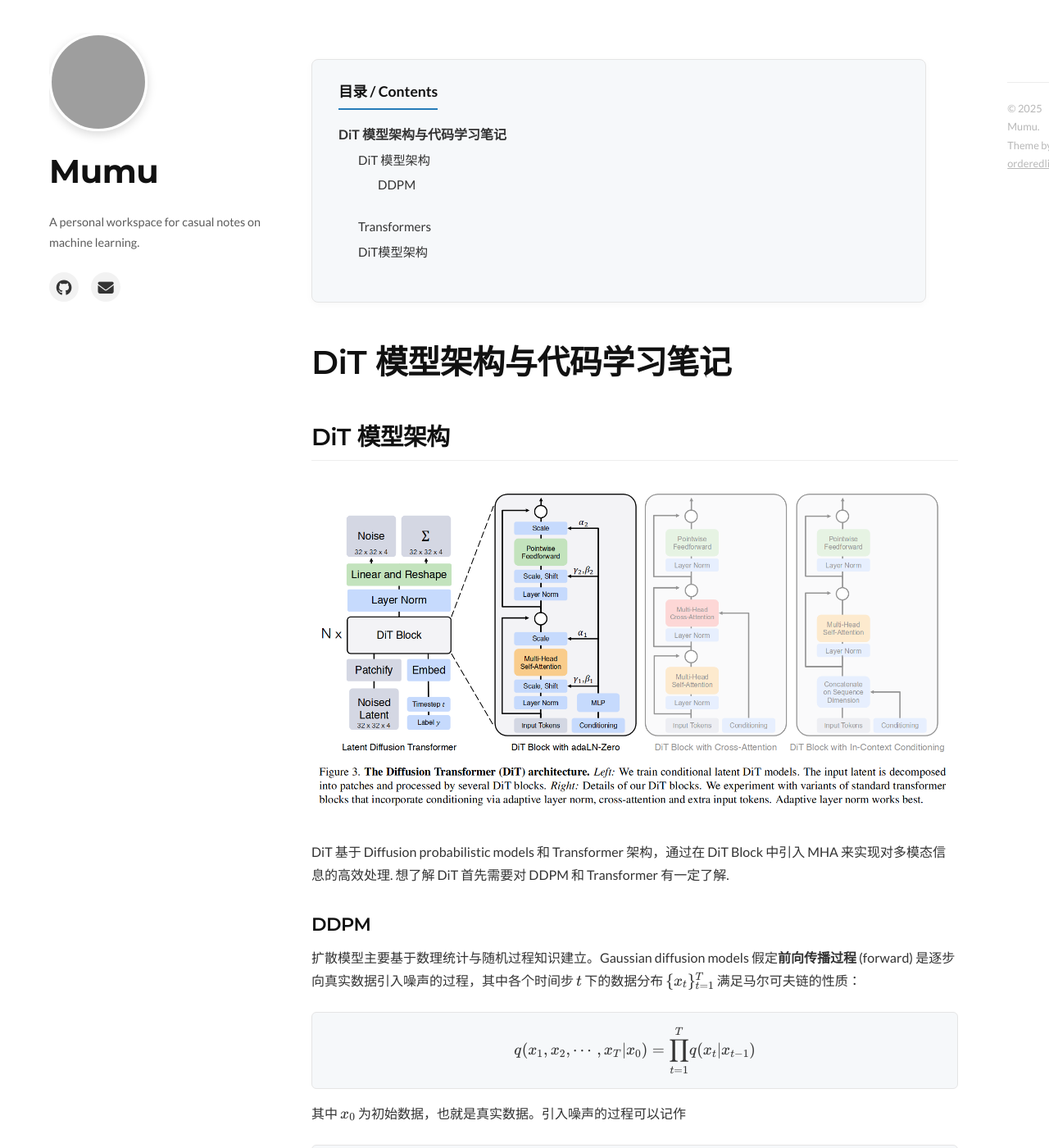
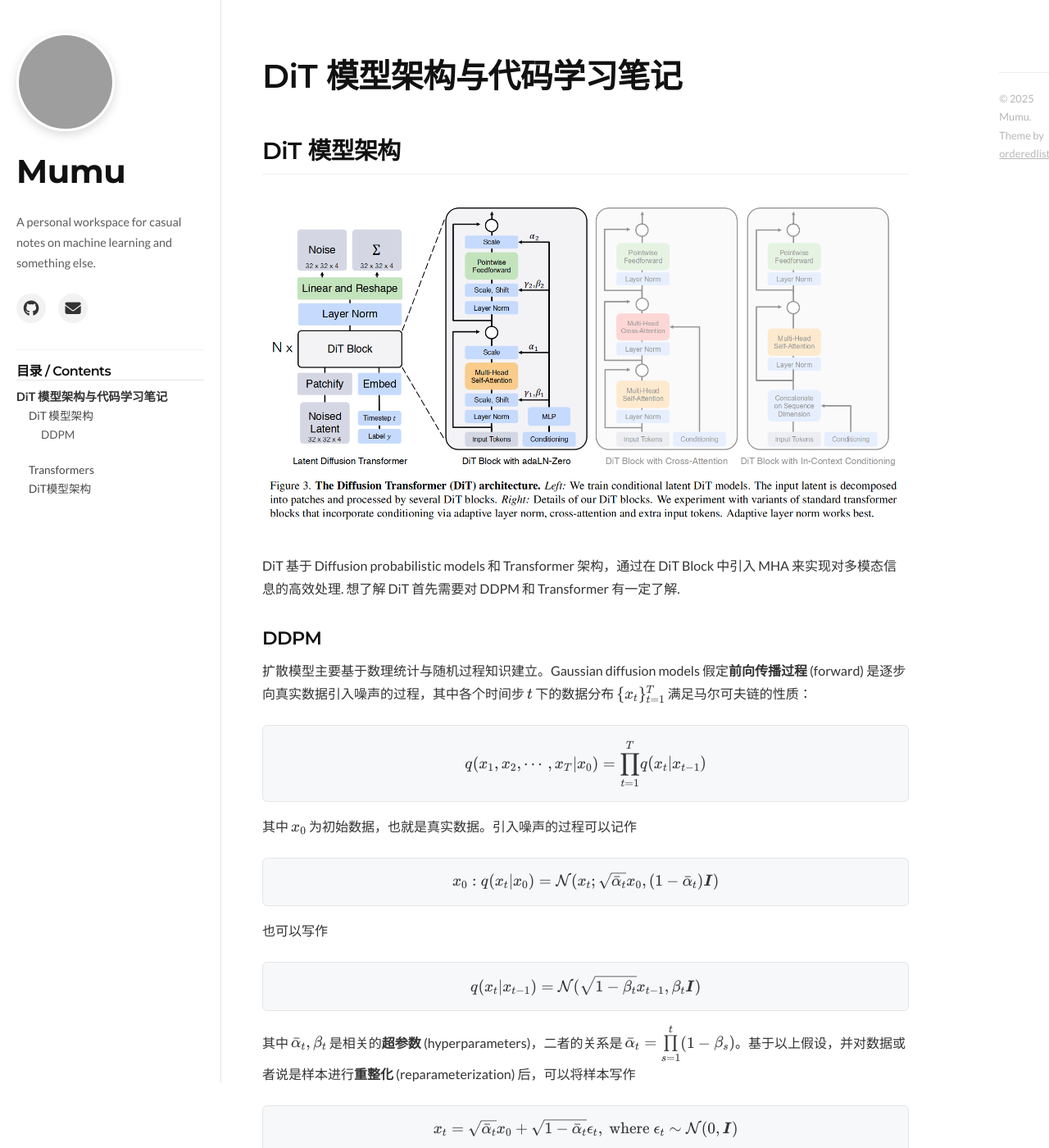
Before and after one commit to illusionsin30/illusionsin30.github.io, a Jekyll site: the page built from docs/DiT.md, in a window 1280 px wide and 1400 px high. Shown: the whole window at 82% size. Built offline with Jekyll 4.4.1, drawn with Linux system fonts in a browser that asks for light colours; grey boxes are pictures that could not be loaded.

```diff
--- a/_config.yml
+++ b/_config.yml
@@ -1,7 +1,7 @@
 # 网站基础信息
 title: Mumu
 repository: illusionsin30/illusionsin30.github.io
-description: A personal workspace for casual notes on machine learning.
+description: A personal workspace for casual notes on machine learning and something else.
 url: "https://illusionsin30.github.io" # 建议填上，利于 SEO
 
 # --------------------------
--- a/_layouts/default.html
+++ b/_layouts/default.html
@@ -23,11 +23,10 @@
     <link rel="stylesheet" href="{{ "/assets/css/style.css?v=" | append: site.github.build_revision | relative_url }}">
 
     <!-- ======================================================= -->
-    <!-- KaTeX 配置 (修正版) -->
+    <!-- KaTeX 配置 -->
     <!-- ======================================================= -->
     <link rel="stylesheet" href="https://cdn.jsdelivr.net/npm/katex@0.16.9/dist/katex.min.css">
     <script defer src="https://cdn.jsdelivr.net/npm/katex@0.16.9/dist/katex.min.js"></script>
-    <!-- 引入 auto-render 插件，这才是渲染页面的关键 -->
     <script defer src="https://cdn.jsdelivr.net/npm/katex@0.16.9/dist/contrib/auto-render.min.js" onload="renderMathInElement(document.body, {
           delimiters: [
               {left: '$$', right: '$$', display: true},
@@ -38,9 +37,9 @@
           throwOnError : false
       });">
     </script>
-    <!-- ======================================================= -->
 
     {% include head-custom.html %}
+
   </head>
 
   <body>
@@ -80,6 +79,10 @@
             </div>
           {% endif %}
         </nav>
+
+        <!-- 侧边栏目录容器 -->
+        <div id="sidebar-toc" class="sidebar-toc"></div>
+
       </header>
 
       <main id="main-content">
@@ -96,9 +99,29 @@
 
     <script src="{{ "/assets/js/scale.fix.js" | relative_url }}"></script>
 
-    <style>
-      .skip-to-content { position: absolute; width: 1px; height: 1px; padding: 0; margin: -1px; overflow: hidden; clip: rect(0, 0, 0, 0); border: 0; }
-      .skip-to-content:focus { position: static; width: auto; height: auto; overflow: visible; background: #fff; color: #333; padding: 10px; z-index: 9999; }
-    </style>
+    <!-- 【新增】目录搬运脚本 -->
+    <script>
+      document.addEventListener("DOMContentLoaded", function() {
+        // 1. 找到 Jekyll 在正文中生成的目录
+        var originalToc = document.getElementById("markdown-toc");
+        // 2. 找到侧边栏容器
+        var sidebarContainer = document.getElementById("sidebar-toc");
+
+        // 3. 如果两者都存在，则移动
+        if (originalToc && sidebarContainer) {
+          // 创建一个标题
+          var tocTitle = document.createElement("h3");
+          tocTitle.innerText = "目录 / Contents";
+          tocTitle.style.fontSize = "1rem";
+          tocTitle.style.marginTop = "0";
+          tocTitle.style.marginBottom = "10px";
+          tocTitle.style.borderBottom = "1px solid rgba(0,0,0,0.1)";
+
+          // 将正文目录移动到侧边栏
+          sidebarContainer.appendChild(tocTitle);
+          sidebarContainer.appendChild(originalToc);
+        }
+      });
+    </script>
   </body>
 </html>
--- a/assets/css/style.scss
+++ b/assets/css/style.scss
@@ -4,101 +4,140 @@
 /* 1. 导入 Jekyll 默认主题 */
 @import "jekyll-theme-minimal";
 
-/* 2. KaTeX 数学公式优化 */
+/* =========================================
+   2. 布局调整 (实现侧边栏固定)
+   ========================================= */
 
-/* 全局 KaTeX 设定 */
+/* 仅在电脑端 (宽度 > 768px) 启用 */
+@media (min-width: 768px) {
+
+  /* 1. 侧边栏固定样式 */
+  header {
+    position: fixed;     /* 固定定位 */
+    top: 0;
+    left: 0;
+    bottom: 0;
+    width: 270px;        /* 宽度 */
+    overflow-y: auto;    /* 允许滚动 */
+    padding: 40px 20px;  /* 增加内部间距 */
+    z-index: 100;
+    background-color: var(--bg-color, #fff); /* 确保背景不透明，防止文字重叠透视 */
+    border-right: 1px solid var(--border-color, #eee); /* 增加一条右侧分割线，视觉更清晰 */
+
+    /* 美化滚动条 */
+    &::-webkit-scrollbar {
+      width: 4px;
+    }
+    &::-webkit-scrollbar-thumb {
+      background: rgba(0,0,0,0.1);
+      border-radius: 4px;
+    }
+  }
+
+  /* 2. 重置 Wrapper 容器
+     Minimal 主题默认会把 wrapper 居中且定宽，
+     我们需要把它改成全宽，以便我们自己控制布局 */
+  .wrapper {
+    width: 100% !important;
+    max-width: 100% !important;
+    margin: 0 !important;
+    padding: 0 !important;
+  }
+
+  /* 3. 正文区域修正 (关键步骤)
+     给正文添加左边距，数值 = 侧边栏宽度(270px) + 间隙(约50px) */
+  #main-content {
+    margin-left: 320px !important; /* 270 + 50 */
+    max-width: 1200px; /* 限制正文最大宽度，提升阅读体验 */
+    padding: 40px 40px 60px 0; /* 上右下左留白 */
+    width: auto !important;
+    display: block;
+  }
+
+  /* 防止页脚重叠 */
+  footer {
+    margin-left: 10px !important;
+    padding-right: 40px;
+    text-align: left;
+  }
+}
+
+/* =========================================
+   3. KaTeX 数学公式优化
+   ========================================= */
+
 .katex {
-  font-size: 1.05em; /* 数学符号通常比正文小，稍微放大一点点更清晰 */
+  font-size: 1.05em;
   line-height: 1.2;
 }
 
-/* --- 行内公式 (Inline Math, e.g. $E=mc^2$) --- */
-/* 保持背景透明，不打断阅读流 */
-p .katex,
-li .katex {
+p .katex, li .katex {
   background-color: transparent;
   padding: 0;
   border-radius: 0;
-  color: inherit; /* 跟随文字颜色 */
+  color: inherit;
 }
 
-/* --- 块级公式 (Display Math, e.g. $$...$$) --- */
-/* 独立成块，增加背景色和滚动条 */
 .katex-display {
   display: block;
   margin: 1.5em 0;
   padding: 1rem;
-  overflow-x: auto;     /* 允许横向滚动 */
+  overflow-x: auto;
   overflow-y: hidden;
   text-align: center;
   border-radius: 6px;
-
-  /* 适配我们之前定义的 CSS 变量，如果没有定义则使用默认值 */
   background-color: var(--code-bg, #f6f8fa);
   border: 1px solid var(--border-color, #e5e5e5);
 }
 
-/* 块级公式内部的 wrapper，防止内容被截断 */
 .katex-display > .katex {
   display: inline-block;
-  white-space: nowrap; /* 强制不换行，触发滚动条 */
-  text-align: initial; /* 重置内部对齐 */
+  white-space: nowrap;
+  text-align: initial;
 }
 
-/* --- 3. 针对不同屏幕和模式的微调 --- */
-
-/* 强制覆盖 KaTeX 可能的换行问题 */
 .katex-html {
   overflow: hidden;
 }
 
-/* 暗色模式适配 (如果你没有在全局 CSS 定义变量，这里手动兜底) */
 @media (prefers-color-scheme: dark) {
   .katex-display {
-    background-color: #161b22; /* 深灰背景 */
+    background-color: #161b22;
     border-color: #30363d;
   }
-
-  /* 略微降低公式亮度，防止在黑底上太刺眼 */
-  .katex {
-    opacity: 0.95;
-  }
+  .katex { opacity: 0.95; }
 }
 
 /* =========================================
-   Default.html 美化补丁
+   4. Default.html 美化补丁
    ========================================= */
 
-/* 1. 字体升级 */
 body {
-  font-family: 'Lato', sans-serif; /* 正文使用 Lato */
+  font-family: 'Lato', sans-serif;
 }
 
 h1, h2, h3, h4, h5, h6 {
-  font-family: 'Montserrat', sans-serif; /* 标题使用 Montserrat */
+  font-family: 'Montserrat', sans-serif;
   letter-spacing: -0.5px;
 }
 
-/* 2. 头像美化 (圆形 + 阴影) */
+/* 头像美化 */
 .site-avatar img {
-  border-radius: 50%; /* 圆形 */
-  width: 120px;       /* 固定大小 */
+  border-radius: 50%;
+  width: 120px;
   height: 120px;
   object-fit: cover;
-  border: 3px solid var(--bg-color, #fff); /* 适配暗色模式的边框 */
-  box-shadow: 0 4px 12px rgba(0,0,0,0.15); /* 柔和阴影 */
+  border: 3px solid var(--bg-color, #fff);
+  box-shadow: 0 4px 12px rgba(0,0,0,0.15);
   margin-bottom: 1rem;
   transition: transform 0.3s ease;
 }
 
 .site-avatar img:hover {
-  transform: scale(1.05) rotate(3deg); /* 鼠标悬停微动特效 */
+  transform: scale(1.05) rotate(3deg);
 }
 
-/* 3. 头部排版 */
-.header-profile {
-  text-align: left; /* 保持左对齐 */
-}
+.header-profile { text-align: left; }
 
 .site-title a {
   color: var(--heading-color, #222);
@@ -112,12 +151,13 @@ h1, h2, h3, h4, h5, h6 {
   margin-bottom: 1.5rem;
 }
 
-/* 4. 社交图标栏 (FontAwesome) */
+/* 社交图标栏 */
 .social-links {
   display: flex;
-  gap: 15px; /* 图标间距 */
+  gap: 15px;
   margin-bottom: 20px;
   font-size: 1.2rem;
+  flex-wrap: wrap; /* 防止溢出 */
 }
 
 .social-links a {
@@ -129,17 +169,17 @@ h1, h2, h3, h4, h5, h6 {
   width: 36px;
   height: 36px;
   border-radius: 50%;
-  background: rgba(0,0,0,0.05); /* 浅灰圆底 */
-  text-decoration: none !important; /* 强制去掉下划线 */
+  background: rgba(0,0,0,0.05);
+  text-decoration: none !important;
 }
 
 .social-links a:hover {
-  background: var(--link-color, #267CB9); /* 悬停变色 */
+  background: var(--link-color, #267CB9);
   color: #fff;
-  transform: translateY(-2px); /* 上浮效果 */
+  transform: translateY(-2px);
 }
 
-/* 5. 按钮样式 (用于 View Project) */
+/* 按钮样式 */
 .btn-outline {
   display: inline-block;
   padding: 8px 16px;
@@ -149,6 +189,7 @@ h1, h2, h3, h4, h5, h6 {
   font-weight: 600;
   color: var(--text-color);
   background: transparent;
+  margin-bottom: 10px;
 }
 
 .btn-outline:hover {
@@ -157,7 +198,7 @@ h1, h2, h3, h4, h5, h6 {
   text-decoration: none;
 }
 
-/* 6. 页脚优化 */
+/* 页脚 */
 footer {
   margin-top: 60px;
   padding-top: 20px;
@@ -172,67 +213,81 @@ footer a {
 }
 
 /* =========================================
-   文章目录 (Table of Contents) 美化
+   5. 侧边栏目录样式 (重写)
    ========================================= */
 
-/* 1. 目录容器 */
-#markdown-toc {
-  background-color: var(--code-bg, #f8f9fa); /* 浅灰背景，适配深色模式变量 */
-  border: 1px solid var(--border-color, #e9ecef);
-  border-radius: 8px;       /* 圆角 */
-  padding: 1.5rem 2rem;     /* 内部留白 */
-  margin: 2rem 0 3rem 0;    /* 上下外边距 */
-  list-style: none;         /* 去掉默认的黑点 */
-
-  /* 限制宽度，使其不比正文宽，视觉更协调 */
-  max-width: var(--read-width, 750px);
-
-  /* 可选：添加一个微弱的阴影 */
-  box-shadow: 0 2px 8px rgba(0,0,0,0.03);
+/* 侧边栏容器 */
+.sidebar-toc {
+  margin-top: 2rem;
+  padding-top: 1rem;
+  border-top: 1px solid rgba(0,0,0,0.05); /* 顶部淡淡的分割线 */
+  font-size: 0.9rem;
+  text-align: left;
 }
 
-/* 2. 目录前的标题伪类 (自动添加 "目录" 二字) */
-#markdown-toc::before {
-  content: "目录 / Contents";
-  display: block;
-  font-weight: 700;
-  font-size: 1.1rem;
-  margin-bottom: 1rem;
-  color: var(--heading-color, #333);
-  border-bottom: 2px solid var(--link-color, #267CB9);
-  width: fit-content;
-  padding-bottom: 4px;
+/* 隐藏正文中的 "目录" 自动生成的标题 (如果脚本还没搬运) */
+/* Jekyll 默认生成的 ID */
+#markdown-toc {
+  list-style: none; /* 去掉黑点 */
+  padding-left: 0;
+  margin: 0;
+  background: transparent; /* 侧边栏不需要背景色 */
+  border: none;            /* 侧边栏不需要边框 */
+  box-shadow: none;        /* 侧边栏不需要阴影 */
+  max-width: 100%;
 }
 
-/* 3. 第一级列表项 (H1/H2) */
-#markdown-toc > li {
-  font-weight: 600;
-  margin-bottom: 8px;
-  font-size: 1rem;
+/* 去掉之前的伪类标题 content */
+#markdown-toc::before {
+  content: none;
 }
 
-/* 4. 子列表项 (H3/H4) - 缩进与细体 */
+/* 第一级列表项 (H1/H2) */
+#markdown-toc > li {
+  margin-bottom: 8px;
+  line-height: 1.4;
+  font-weight: 600;
+}
+
+/* 子列表 (H3/H4) - 缩进 */
 #markdown-toc ul {
-  list-style: none; /* 去掉子列表黑点 */
-  padding-left: 1.5rem; /* 缩进 */
+  list-style: none;
+  padding-left: 15px; /* 缩进 */
   margin-top: 4px;
 }
 
 #markdown-toc ul li {
-  font-weight: 400; /* 字体变细 */
-  font-size: 0.95rem;
+  font-weight: 400; /* 子标题字体变细 */
+  font-size: 0.85rem;
   margin-bottom: 4px;
+  opacity: 0.9;
 }
 
-/* 5. 链接样式 */
+/* 链接样式 */
 #markdown-toc a {
   text-decoration: none;
   color: var(--text-color, #555);
-  transition: all 0.2s;
-  border-bottom: 1px dashed transparent; /* 默认透明下划线 */
+  display: block; /* 增加点击区域 */
+  transition: color 0.2s;
+  border: none;
 }
 
 #markdown-toc a:hover {
   color: var(--link-color, #267CB9);
-  border-bottom-color: var(--link-color); /* 悬停显示虚线 */
+  text-decoration: none;
+  border: none;
 }
+
+/* 手机端隐藏侧边栏目录 (屏幕窄的时候不需要) */
+@media (max-width: 768px) {
+  .sidebar-toc {
+    display: none;
+  }
+
+  /* 在手机端，如果 JS 还没执行，目录还在正文里，我们希望它显示得正常一点 */
+  #markdown-toc {
+    background: #f8f9fa;
+    padding: 1rem;
+    border: 1px solid #eee;
+  }
+}
--- a/docs/DiT.md
+++ b/docs/DiT.md
@@ -107,4 +107,4 @@ $$
 ## DiT模型架构
 传统 DDPM 在噪声预测部分使用的是 CNN (U-Net) 结构，而 Transformer 架构在模型规模、全局信息等方面有更强大的能力，因而 DiT 通过将 U-Net 结构换为 Transformer 架构来实现更强大的图像生成能力。
 
-[返回 back](./)
+[返回 back](/)
```
Also changed, not shown: docs/ML/gptandbert.md (added, +12 -0 lines), docs/ML/transformer.md (added, +10 -0 lines), docs/Topology/week10.md (added, +118 -0 lines), index.md (+12 -1 lines), docs/ML/Chap1.md (added).
